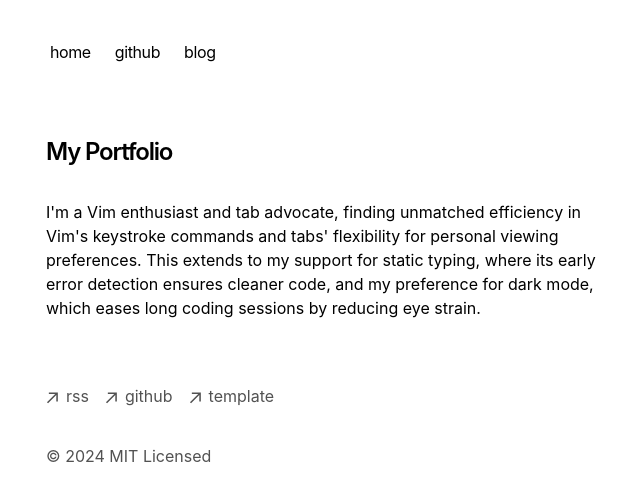
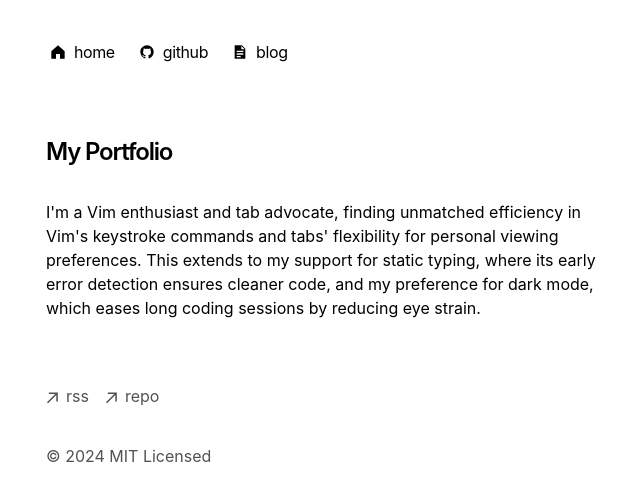
Before and after one commit to kWAYTV/portfolio, a Next.js app: page / in a window 1280 px wide. Shown: the top 500 px of the page, without its empty margins (306-946 px from the left). Built offline with nearby package versions, Linux system fonts and the light colour scheme.

Commit message:
Use the icons imported from it's own components

```diff
--- a/app/components/footer.tsx
+++ b/app/components/footer.tsx
@@ -1,19 +1,4 @@
-function ArrowIcon() {
-  return (
-    <svg
-      width="12"
-      height="12"
-      viewBox="0 0 12 12"
-      fill="none"
-      xmlns="http://www.w3.org/2000/svg"
-    >
-      <path
-        d="M2.07102 11.3494L0.963068 10.2415L9.2017 1.98864H2.83807L2.85227 0.454545H11.8438V9.46023H10.2955L10.3097 3.09659L2.07102 11.3494Z"
-        fill="currentColor"
-      />
-    </svg>
-  )
-}
+import { ArrowIcon } from "app/components/icons";
 
 export default function Footer() {
     return (
@@ -35,21 +20,10 @@ export default function Footer() {
                         className="flex items-center transition-all hover:text-neutral-800 dark:hover:text-neutral-100"
                         rel="noopener noreferrer"
                         target="_blank"
-            href="https://github.com/kWAYTV"
+                        href="https://github.com/kWAYTV/portfolio"
                     >
                         <ArrowIcon />
-            <p className="ml-2 h-7">github</p>
-          </a>
-        </li>
-        <li>
-          <a
-            className="flex items-center transition-all hover:text-neutral-800 dark:hover:text-neutral-100"
-            rel="noopener noreferrer"
-            target="_blank"
-            href="https://vercel.com/templates/next.js/portfolio-starter-kit"
-          >
-            <ArrowIcon />
-            <p className="ml-2 h-7">template</p>
+                        <p className="ml-2 h-7">repo</p>
                     </a>
                 </li>
             </ul>
@@ -57,5 +31,5 @@ export default function Footer() {
                 © {new Date().getFullYear()} MIT Licensed
             </p>
         </footer>
-  )
+    );
 }
--- a/app/components/nav.tsx
+++ b/app/components/nav.tsx
@@ -1,16 +1,21 @@
-import Link from 'next/link'
+import Link from "next/link";
+import React from "react";
+import { HomeIcon, GitHubIcon, BlogIcon } from "app/components/icons";
 
 const navItems = {
-  '/': {
-    name: 'home',
+    "/": {
+        name: "home",
+        icon: HomeIcon,
     },
-  'https://github.com/kWAYTV/portfolio': {
-    name: 'github',
+    "https://github.com/kWAYTV": {
+        name: "github",
+        icon: GitHubIcon,
     },
-  '/blog': {
-    name: 'blog',
+    "/blog": {
+        name: "blog",
+        icon: BlogIcon,
     },
-}
+};
 
 export function Navbar() {
     return (
@@ -21,20 +26,27 @@ export function Navbar() {
                     id="nav"
                 >
                     <div className="flex flex-row space-x-0 pr-10">
-            {Object.entries(navItems).map(([path, { name }]) => {
+                        {Object.entries(navItems).map(
+                            ([path, { name, icon: Icon }]) => {
                                 return (
                                     <Link
                                         key={path}
                                         href={path}
-                  className="transition-all hover:text-neutral-800 dark:hover:text-neutral-200 hover:underline flex align-middle relative py-1 px-2 m-1"
+                                        className="transition-all hover:text-neutral-800 dark:hover:text-neutral-200 flex items-center relative py-1 px-2 m-1 group"
                                     >
+                                        <span className="mr-2 w-4 h-4 inline-flex items-center justify-center">
+                                            <Icon />
+                                        </span>
+                                        <span className="group-hover:underline">
                                             {name}
+                                        </span>
                                     </Link>
-              )
-            })}
+                                );
+                            }
+                        )}
                     </div>
                 </nav>
             </div>
         </aside>
-  )
+    );
 }
```
Lines whose indentation alone changed are shown as unchanged.
